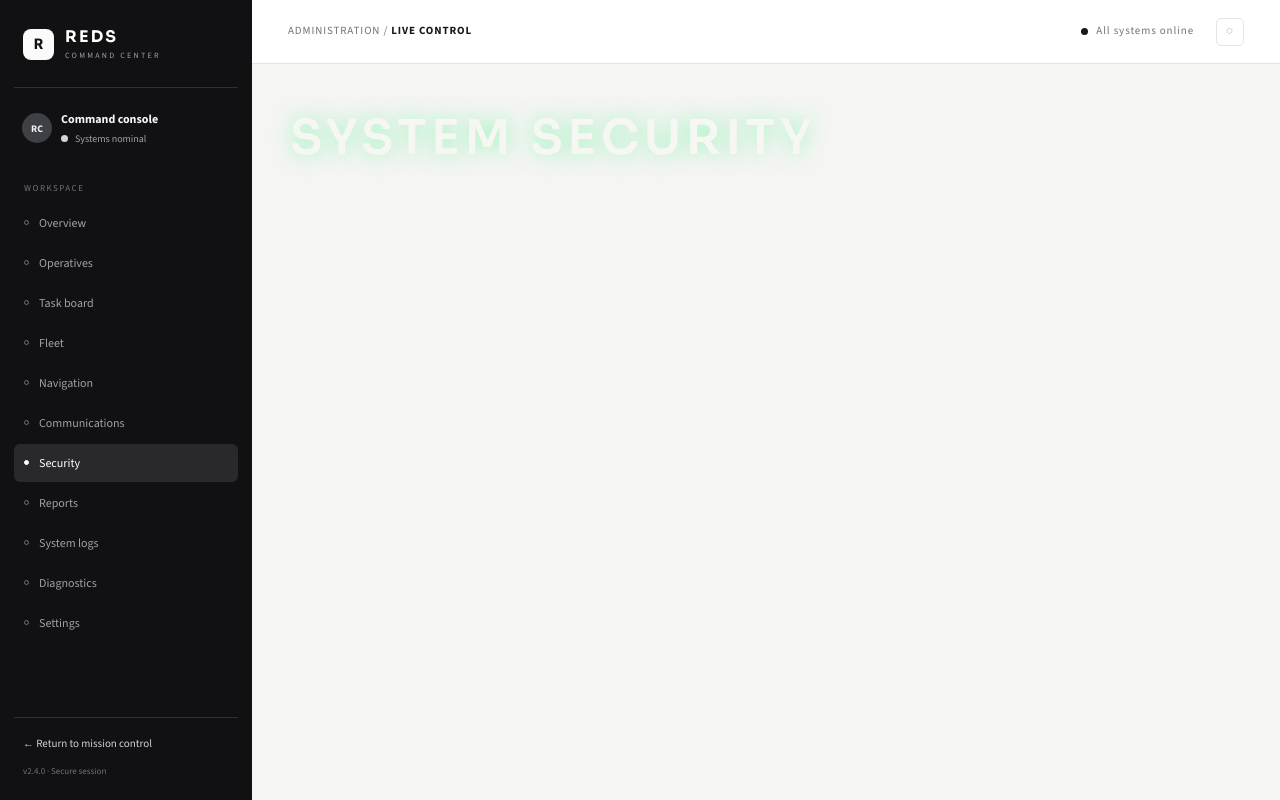
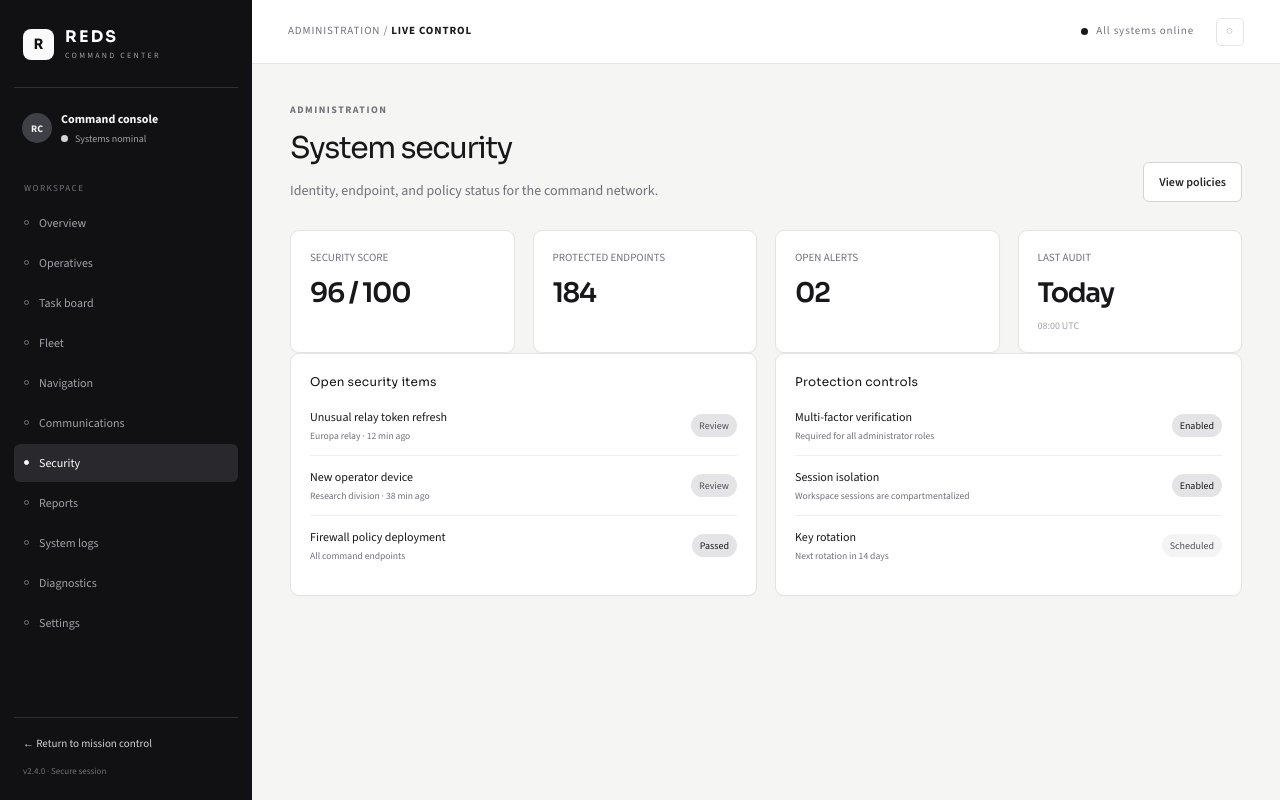
Before and after one commit to nikhil-reds/Orbital_command_center, a Next.js app: page /admin/security in a window 1280 px wide. Built offline with nearby package versions, Linux system fonts and the light colour scheme.

Commit message:
feat: refactor system security page layout with header and metrics overview

```diff
--- a/app/admin/security/page.tsx
+++ b/app/admin/security/page.tsx
@@ -1,12 +1,2 @@
-export default function Page() {
-  return (
-    <div>
-      <h1 style={{ fontSize: '3rem', fontWeight: 600, letterSpacing: '0.1em', color: '#F6F6F3', textShadow: '0 0 20px rgba(51,245,117,0.5)', marginBottom: '2rem' }}>
-        SYSTEM SECURITY
-      </h1>
-      <p style={{ fontFamily: 'var(--font-body), sans-serif', color: 'rgba(246,246,243,.7)', fontSize: '14px' }}>
-        System monitoring interface active. Awaiting operator input...
-      </p>
-    </div>
-  );
-}
+import { Badge, Card, Header, Metric } from "../_components";
+export default function Page(){return <><Header title="System security" description="Identity, endpoint, and policy status for the command network." action={<button className="admin-button secondary">View policies</button>}/><div className="admin-grid metrics"><Metric label="SECURITY SCORE" value="96 / 100"/><Metric label="PROTECTED ENDPOINTS" value="184"/><Metric label="OPEN ALERTS" value="02"/><Metric label="LAST AUDIT" value="Today" change="08:00 UTC"/></div><div className="admin-grid two"><Card title="Open security items"><div className="admin-list"><div><span>Unusual relay token refresh<small>Europa relay · 12 min ago</small></span><Badge tone="warn">Review</Badge></div><div><span>New operator device<small>Research division · 38 min ago</small></span><Badge tone="warn">Review</Badge></div><div><span>Firewall policy deployment<small>All command endpoints</small></span><Badge tone="good">Passed</Badge></div></div></Card><Card title="Protection controls"><div className="admin-list"><div><span>Multi-factor verification<small>Required for all administrator roles</small></span><Badge tone="good">Enabled</Badge></div><div><span>Session isolation<small>Workspace sessions are compartmentalized</small></span><Badge tone="good">Enabled</Badge></div><div><span>Key rotation<small>Next rotation in 14 days</small></span><Badge>Scheduled</Badge></div></div></Card></div></>}
```
